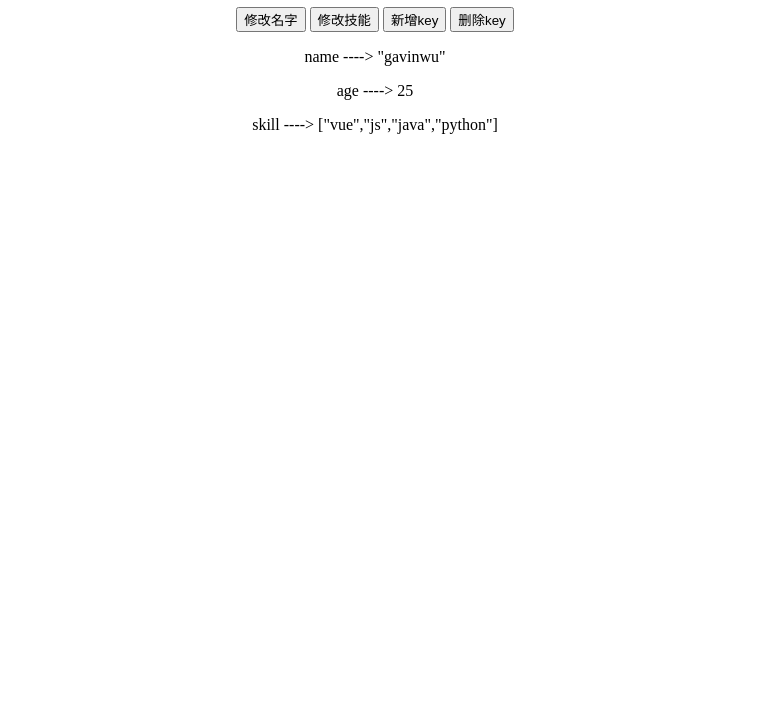
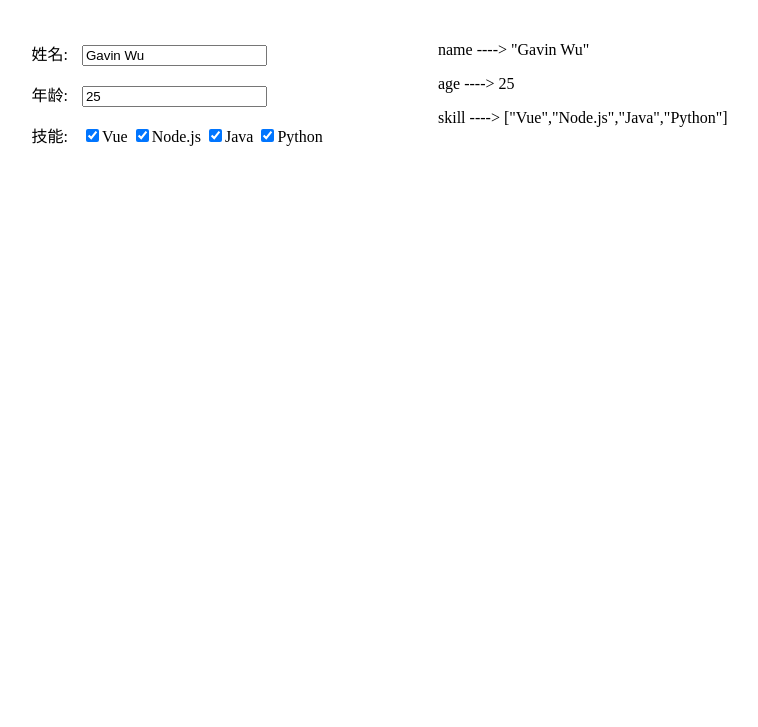
Before and after one commit to 752848087coder/Vue3.0-ReactiveDemo, a plain HTML site: page index.html in a window 1280 px wide. Shown: the part 73-800 px from the top of the page, without its empty margins (265-1023 px from the left). Drawn offline with Linux system fonts and the light colour scheme.

Commit message:
界面调整

```diff
--- a/fake-vue-next.js
+++ b/fake-vue-next.js
@@ -1,6 +1,6 @@
 /**
  * @file fake-vue-next
- * @author gavinwu
+ * @author Gavin Wu
  */
 
 (global => {
--- a/index.html
+++ b/index.html
@@ -2,15 +2,57 @@
 <html>
     <head>
         <meta charset="utf-8" />
+        <style type="text/css">
+            .demo {
+                display: flex;
+                justify-content: space-between;
+                width: 900px;
+                margin: 40px auto;
+            }
+            .info-input {
+                width: 55%;
+                margin: 0;
+            }
+            .info-input >li{
+                display: block;
+                width: 340px;
+                text-align: left;
+                margin: 1em auto;
+            }
+            .info-input >li >span{
+                margin-right: 10px;
+            }
+            #template {
+                width: 45%;
+            }
+            #template >p{
+                text-align: left;
+            }
+        </style>
     </head>
     <body>
         <div id="app" style="text-align: center;">
             <h1>vue-next demo</h1>
-            <button onclick="changeName()">修改名字</button>
-            <button onclick="changeSkill()">修改技能</button>
-            <button onclick="addKey()">新增key</button>
-            <button onclick="deleteKey()">删除key</button>
-            <section id="template"></section>
+            <section class="demo">
+                <ul class="info-input">
+                    <li>
+                        <span>姓名:</span>
+                        <label><input name="name" value="Gavin Wu" oninput="handleChangeName(event)"/></label>
+                    </li>
+                    <li>
+                        <span>年龄:</span>
+                        <label><input name="age" value="25" oninput="handleChangeAge(event)"/></label>
+                    </li>
+                    <li oninput="handleChangeSkill(event)">
+                        <span>技能:</span>
+                        <label><input name="skill" type="checkbox" checked="checked"  value="Vue" />Vue </label>
+                        <label><input name="skill" type="checkbox" checked="checked"  value="Node.js" />Node.js </label>
+                        <label><input name="skill" type="checkbox" checked="checked"  value="Java" />Java </label>
+                        <label><input name="skill" type="checkbox" checked="checked"  value="Python" />Python </label>
+                    </li>
+                </ul>
+                <div id="template"></div>
+            </section>
         </div>
         <script src="./fake-vue-next.js"></script>
         <script src="./index.js"></script>
--- a/index.js
+++ b/index.js
@@ -1,14 +1,14 @@
 /**
  * @file fake-vue-next
- * @author gavinwu
+ * @author Gavin Wu
  */
 
 const {reactive, effect} = window.fakevue;
 
 let originPerson = {
-    name: 'gavinwu',
+    name: 'Gavin Wu',
     age: 25,
-    skill: ['vue', 'js', 'java', 'python']
+    skill: ['Vue', 'Node.js', 'Java', 'Python']
 };
 
 let person = reactive(originPerson);
@@ -32,22 +32,15 @@ effect(() => {
     }
 });
 
-const changeName = () => {
-    person.name = 'change';
+const handleChangeName = (e) => {
+    person.name = e.target.value;
 };
 
-const changeSkill = () => {
-    person.skill[0] = 'change';
+const handleChangeAge = (e) => {
+    person.age = e.target.value;
 };
 
-const addKey = () => {
-    person['newKey'] = 'newVal';
+const handleChangeSkill = (e) => {
+    let index = person.skill.indexOf(e.target.value);
+    index >= 0 ? person.skill.splice(index, 1): person.skill.push(e.target.value);
 };
-
-const deleteKey = () => {
-    let keys = Object.keys(person);
-    if (keys.length) {
-        const lastKey = keys[keys.length - 1];
-        delete person[lastKey];
-    }
-};
```
